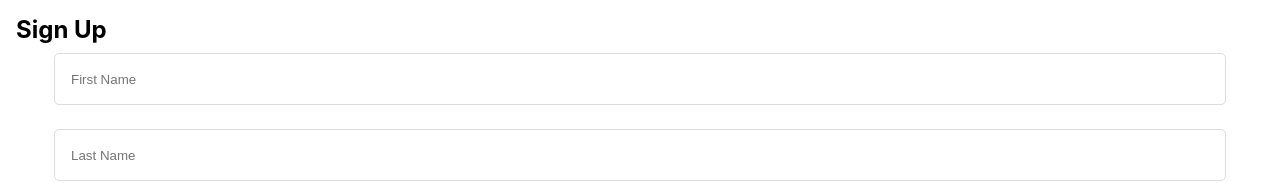
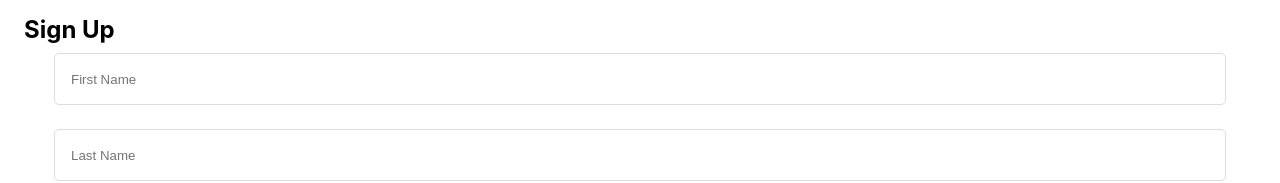
Before and after one commit to Lawrence172/chat-app, a React (Create React App) app: page / in a window 1280 px wide. Shown: the top 183 px of the page. Built offline with nearby package versions, Linux system fonts and the light colour scheme.

Commit message:
Update Signup.css

```diff
--- a/src/Component/Signup/Signup.css
+++ b/src/Component/Signup/Signup.css
@@ -5,7 +5,7 @@
 }
 
 .signup h1 {
-    margin-left: 1rem;
+    margin-left: 1.5rem;
     margin-bottom: 9px;
     font-size: 1.5rem;
 }
```
